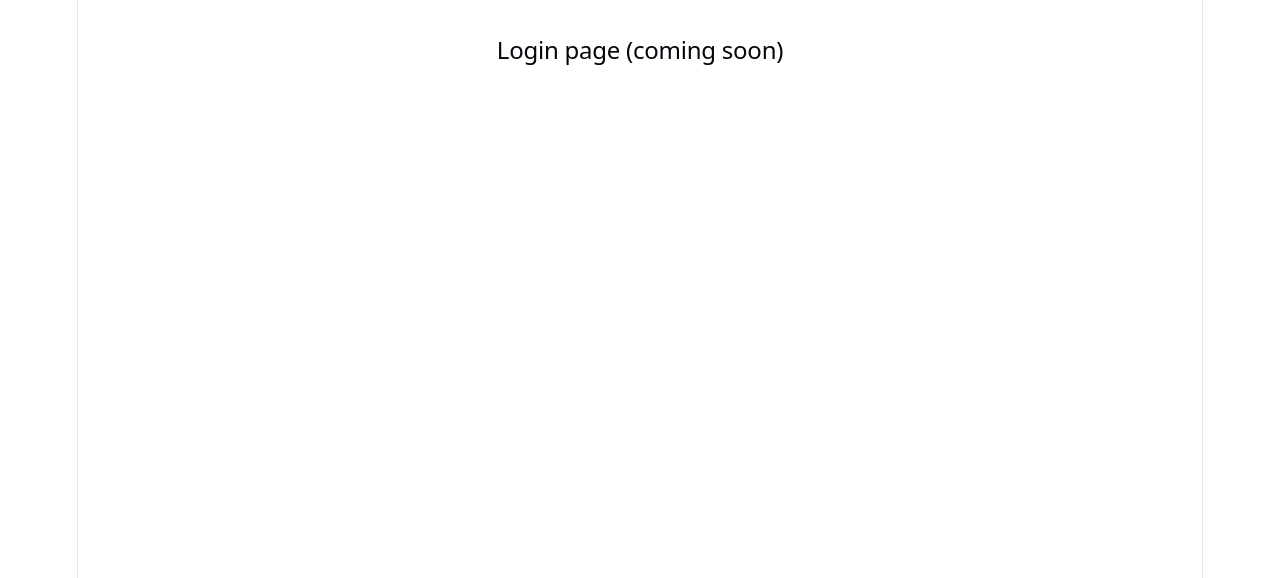
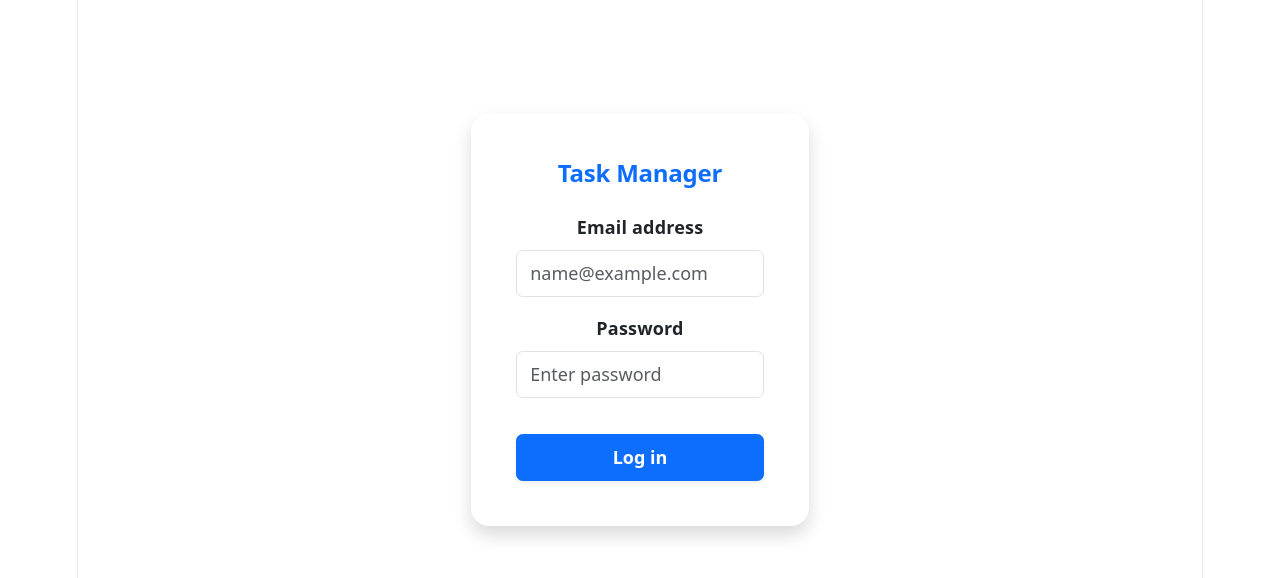
Before and after one commit to harshaayiniekathirgamanathan/Task-Management-Web-Project, a React (Vite) app in the folder client/: page /login in a window 1280 px wide. Shown: the top 578 px of the page. Built offline with nearby package versions, Linux system fonts and the light colour scheme; no server answers.

Commit message:
feat: add LoginPage component and configure login route in AppRoutes

```diff
--- a/client/src/AppRoutes.jsx
+++ b/client/src/AppRoutes.jsx
@@ -2,6 +2,7 @@ import { Routes, Route } from 'react-router-dom';
 import Layout from './components/Layout';
 import ProtectedRoute from './components/ProtectedRoute';
 import DashboardPage from './pages/DashboardPage';
+import LoginPage from './pages/LoginPage';
 
 function Placeholder({ name }) {
   return <h2 style={{ padding: '2rem' }}>{name} page (coming soon)</h2>;
@@ -11,7 +12,7 @@ export default function AppRoutes() {
   return (
     <Routes>
       {/* Public - no navbar */}
-      <Route path="/login" element={<Placeholder name="Login" />} />
+      <Route path="/login" element={<LoginPage />} />
 
       {/* Pages WITH the navbar */}
       <Route element={<Layout />}>
--- /dev/null
+++ b/client/src/pages/LoginPage.jsx
@@ -0,0 +1,48 @@
+import React from 'react';
+import { Container, Row, Col, Card, Form, Button } from 'react-bootstrap';
+
+export default function LoginPage() {
+    return (
+        // Centering the container vertically and horizontally
+        <Container className="d-flex align-items-center justify-content-center" style={{ minHeight: '80vh' }}>
+            <Row className="w-100 justify-content-center">
+                <Col md={8} lg={5} xl={4}>
+                    {/* Card container with shadow and no border for modern look */}
+                    <Card className="shadow border-0 rounded-4 p-4">
+                        <Card.Body>
+                            {/* Application Title */}
+                            <h2 className="text-center mb-4 fw-bold text-primary">Task Manager</h2>
+
+                            <Form onSubmit={(e) => e.preventDefault()}>
+                                {/* Email Form Control */}
+                                <Form.Group className="mb-3" controlId="loginEmail">
+                                    <Form.Label className="fw-semibold">Email address</Form.Label>
+                                    <Form.Control
+                                        type="email"
+                                        placeholder="name@example.com"
+                                        className="py-2"
+                                    />
+                                </Form.Group>
+
+                                {/* Password Form Control */}
+                                <Form.Group className="mb-3" controlId="loginPassword">
+                                    <Form.Label className="fw-semibold">Password</Form.Label>
+                                    <Form.Control
+                                        type="password"
+                                        placeholder="Enter password"
+                                        className="py-2"
+                                    />
+                                </Form.Group>
+
+                                {/* Primary Log in Button */}
+                                <Button variant="primary" type="submit" className="w-100 mt-3 py-2 fw-semibold shadow-sm">
+                                    Log in
+                                </Button>
+                            </Form>
+                        </Card.Body>
+                    </Card>
+                </Col>
+            </Row>
+        </Container>
+    );
+}
```
